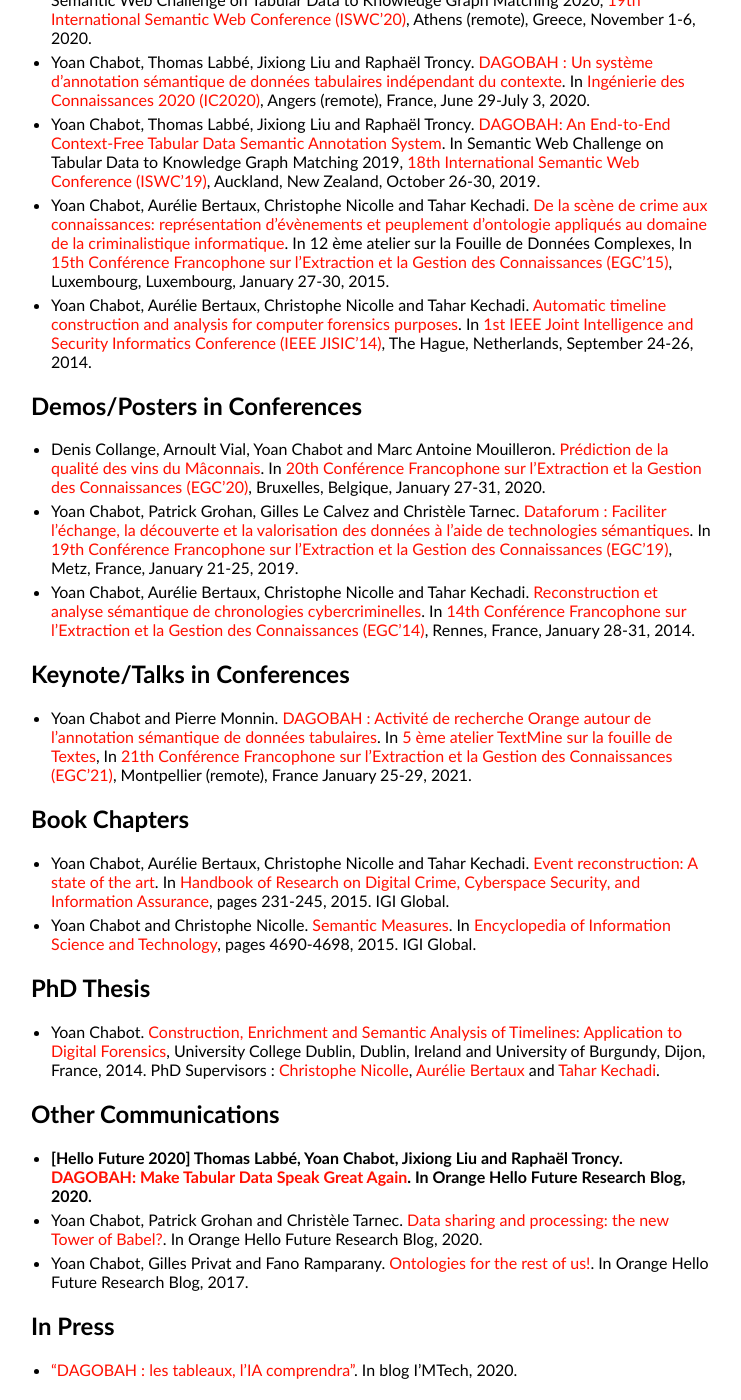
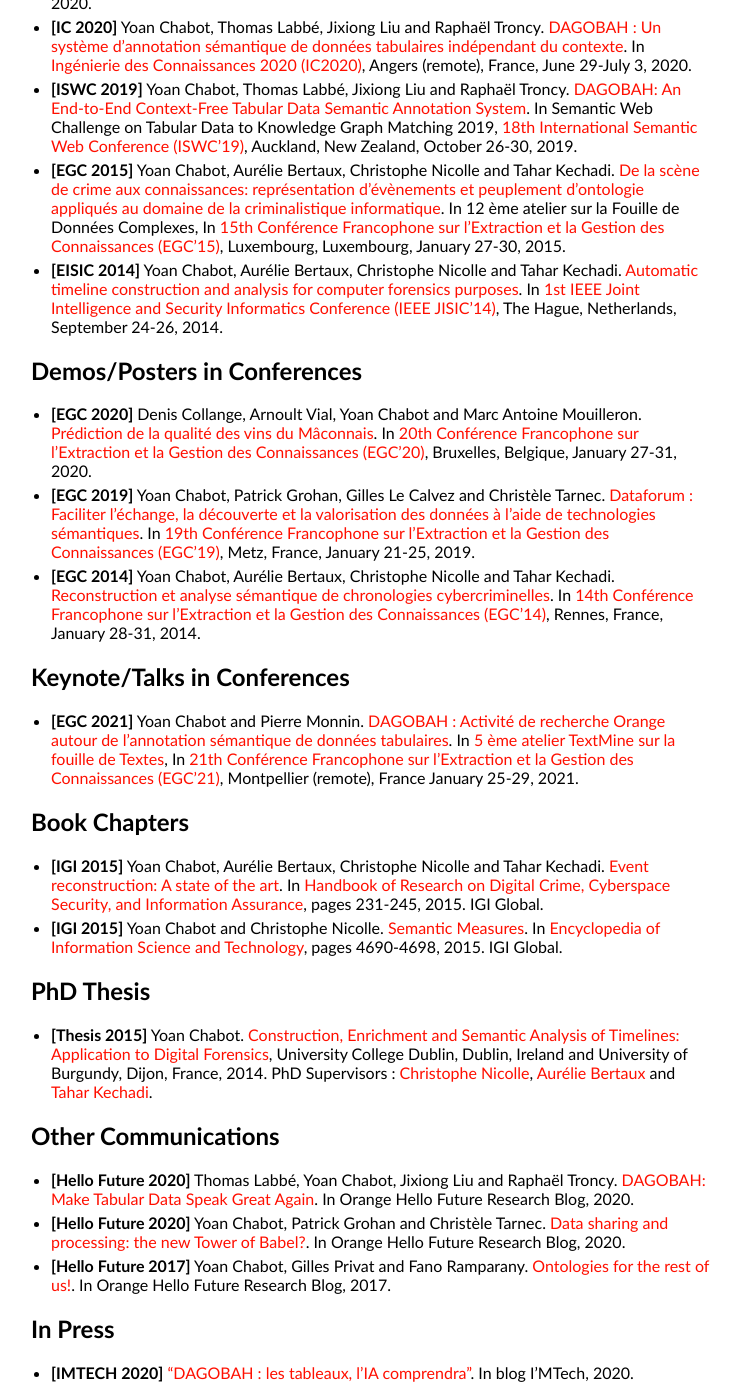
Before and after one commit to yoanchabot/yoanchabot.github.io, a Jekyll site: the page built from publications.md, in a window 1280 px wide and 1400 px high, scrolled down 484 px. Shown: the whole window, without its empty margins (259-1000 px from the left). Built offline with Jekyll 4.4.1, drawn with Linux system fonts in a browser that asks for light colours; some of the changed text lies outside the part shown.

Commit message:
Update publications.md

```diff
--- a/publications.md
+++ b/publications.md
@@ -3,48 +3,46 @@
 title: Publications
 ---
 
-<a href="#hello_future_2020">link hello future 2020</a>
-
 ## Journal Articles
 
 * <b id="digital_investigation_2015">[Digital Investion 2015]</b> Yoan Chabot, Aurélie Bertaux, Christophe Nicolle and Tahar Kechadi. [An ontology-based approach for the reconstruction and analysis of digital incidents timelines](https://github.com/yoanchabot/papers/raw/main/chabot2015a.pdf). In [Digital Investigation](https://www.sciencedirect.com/journal/digital-investigation), 15, pages 83-100, 2015.
-* Yoan Chabot, Aurélie Bertaux, Christophe Nicolle and Tahar Kechadi. [A complete formalized knowledge representation model for advanced digital forensics timeline analysis](https://github.com/yoanchabot/papers/raw/main/chabot2014a.pdf). In [Digital Investigation](https://www.sciencedirect.com/journal/digital-investigation), 11, pages 95-105, 2014.
+* <b id="digital_investigation_2014">[Digital Investion 2014]</b> Yoan Chabot, Aurélie Bertaux, Christophe Nicolle and Tahar Kechadi. [A complete formalized knowledge representation model for advanced digital forensics timeline analysis](https://github.com/yoanchabot/papers/raw/main/chabot2014a.pdf). In [Digital Investigation](https://www.sciencedirect.com/journal/digital-investigation), 11, pages 95-105, 2014.
 
 ## Research Papers in Conferences
-* Viet-Phi Huynh, Jixiong Liu, Yoan Chabot, Thomas Labbé, Pierre Monnin and Raphaël Troncy. [DAGOBAH: Enhanced Scoring Algorithms for Scalable Annotations of Tabular Data](https://github.com/yoanchabot/papers/raw/main/huynh2020a.pdf). In Semantic Web Challenge on Tabular Data to Knowledge Graph Matching 2020, [19th International Semantic Web Conference (ISWC'20)](https://iswc2020.semanticweb.org/), Athens (remote), Greece, November 1-6, 2020.
-* Yoan Chabot, Thomas Labbé, Jixiong Liu and Raphaël Troncy. [DAGOBAH : Un système d'annotation sémantique de données tabulaires indépendant du contexte](https://github.com/yoanchabot/papers/raw/main/chabot2020b.pdf). In [Ingénierie des Connaissances 2020 (IC2020)](http://pfia2020.fr/ic-2020/), Angers (remote), France, June 29-July 3, 2020.
-* Yoan Chabot, Thomas Labbé, Jixiong Liu and Raphaël Troncy. [DAGOBAH: An End-to-End Context-Free Tabular Data Semantic Annotation System](https://github.com/yoanchabot/papers/raw/main/chabot2019a.pdf). In Semantic Web Challenge on Tabular Data to Knowledge Graph Matching 2019, [18th International Semantic Web Conference (ISWC'19)](https://iswc2019.semanticweb.org/), Auckland, New Zealand, October 26-30, 2019.
-* Yoan Chabot, Aurélie Bertaux, Christophe Nicolle and Tahar Kechadi. [De la scène de crime aux connaissances: représentation d’évènements et peuplement d’ontologie appliqués au domaine de la criminalistique informatique](https://github.com/yoanchabot/papers/raw/main/chabot2015c.pdf). In 12 ème atelier sur la Fouille de Données Complexes, In [15th Conférence Francophone sur l'Extraction et la Gestion des Connaissances (EGC'15)](https://www.egc.asso.fr/publications/actes-egc/actes-conference-egc-2015.html), Luxembourg, Luxembourg, January 27-30, 2015.
-* Yoan Chabot, Aurélie Bertaux, Christophe Nicolle and Tahar Kechadi. [Automatic timeline construction and analysis for computer forensics purposes](https://github.com/yoanchabot/papers/raw/main/chabot2014b.pdf). In [1st IEEE Joint Intelligence and Security Informatics Conference (IEEE JISIC'14)](http://www.eisic.eu/eisic2014/), The Hague, Netherlands, September 24-26, 2014.
+* <b id="iswc_2020">[ISWC 2020]</b> Viet-Phi Huynh, Jixiong Liu, Yoan Chabot, Thomas Labbé, Pierre Monnin and Raphaël Troncy. [DAGOBAH: Enhanced Scoring Algorithms for Scalable Annotations of Tabular Data](https://github.com/yoanchabot/papers/raw/main/huynh2020a.pdf). In Semantic Web Challenge on Tabular Data to Knowledge Graph Matching 2020, [19th International Semantic Web Conference (ISWC'20)](https://iswc2020.semanticweb.org/), Athens (remote), Greece, November 1-6, 2020.
+* <b id="ic_2020">[IC 2020]</b> Yoan Chabot, Thomas Labbé, Jixiong Liu and Raphaël Troncy. [DAGOBAH : Un système d'annotation sémantique de données tabulaires indépendant du contexte](https://github.com/yoanchabot/papers/raw/main/chabot2020b.pdf). In [Ingénierie des Connaissances 2020 (IC2020)](http://pfia2020.fr/ic-2020/), Angers (remote), France, June 29-July 3, 2020.
+* <b id="iswc_2019">[ISWC 2019]</b> Yoan Chabot, Thomas Labbé, Jixiong Liu and Raphaël Troncy. [DAGOBAH: An End-to-End Context-Free Tabular Data Semantic Annotation System](https://github.com/yoanchabot/papers/raw/main/chabot2019a.pdf). In Semantic Web Challenge on Tabular Data to Knowledge Graph Matching 2019, [18th International Semantic Web Conference (ISWC'19)](https://iswc2019.semanticweb.org/), Auckland, New Zealand, October 26-30, 2019.
+* <b id="egc_2015">[EGC 2015]</b> Yoan Chabot, Aurélie Bertaux, Christophe Nicolle and Tahar Kechadi. [De la scène de crime aux connaissances: représentation d’évènements et peuplement d’ontologie appliqués au domaine de la criminalistique informatique](https://github.com/yoanchabot/papers/raw/main/chabot2015c.pdf). In 12 ème atelier sur la Fouille de Données Complexes, In [15th Conférence Francophone sur l'Extraction et la Gestion des Connaissances (EGC'15)](https://www.egc.asso.fr/publications/actes-egc/actes-conference-egc-2015.html), Luxembourg, Luxembourg, January 27-30, 2015.
+* <b id="eisic_2014">[EISIC 2014]</b> Yoan Chabot, Aurélie Bertaux, Christophe Nicolle and Tahar Kechadi. [Automatic timeline construction and analysis for computer forensics purposes](https://github.com/yoanchabot/papers/raw/main/chabot2014b.pdf). In [1st IEEE Joint Intelligence and Security Informatics Conference (IEEE JISIC'14)](http://www.eisic.eu/eisic2014/), The Hague, Netherlands, September 24-26, 2014.
 
 ## Demos/Posters in Conferences
 
-* Denis Collange, Arnoult Vial, Yoan Chabot and Marc Antoine Mouilleron. [Prédiction de la qualité des vins du Mâconnais](https://github.com/yoanchabot/papers/raw/main/collange2020c.pdf). In [20th Conférence Francophone sur l'Extraction et la Gestion des Connaissances (EGC'20)](https://egc2020.sciencesconf.org/), Bruxelles, Belgique, January 27-31, 2020.
-* Yoan Chabot, Patrick Grohan, Gilles Le Calvez and Christèle Tarnec. [Dataforum : Faciliter l'échange, la découverte et la valorisation des données à l'aide de technologies sémantiques](https://github.com/yoanchabot/papers/raw/main/chabot2019b.pdf). In [19th Conférence Francophone sur l'Extraction et la Gestion des Connaissances (EGC'19)](https://egc2019.sciencesconf.org/), Metz, France, January 21-25, 2019.
-* Yoan Chabot, Aurélie Bertaux, Christophe Nicolle and Tahar Kechadi. [Reconstruction et analyse sémantique de chronologies cybercriminelles](https://github.com/yoanchabot/papers/raw/main/chabot2014c.pdf). In [14th Conférence Francophone sur l'Extraction et la Gestion des Connaissances (EGC'14)](http://egc2014.irisa.fr/), Rennes, France, January 28-31, 2014.
+* <b id="egc_2020">[EGC 2020]</b> Denis Collange, Arnoult Vial, Yoan Chabot and Marc Antoine Mouilleron. [Prédiction de la qualité des vins du Mâconnais](https://github.com/yoanchabot/papers/raw/main/collange2020c.pdf). In [20th Conférence Francophone sur l'Extraction et la Gestion des Connaissances (EGC'20)](https://egc2020.sciencesconf.org/), Bruxelles, Belgique, January 27-31, 2020.
+* <b id="egc_2019">[EGC 2019]</b> Yoan Chabot, Patrick Grohan, Gilles Le Calvez and Christèle Tarnec. [Dataforum : Faciliter l'échange, la découverte et la valorisation des données à l'aide de technologies sémantiques](https://github.com/yoanchabot/papers/raw/main/chabot2019b.pdf). In [19th Conférence Francophone sur l'Extraction et la Gestion des Connaissances (EGC'19)](https://egc2019.sciencesconf.org/), Metz, France, January 21-25, 2019.
+* <b id="egc_2014">[EGC 2014]</b> Yoan Chabot, Aurélie Bertaux, Christophe Nicolle and Tahar Kechadi. [Reconstruction et analyse sémantique de chronologies cybercriminelles](https://github.com/yoanchabot/papers/raw/main/chabot2014c.pdf). In [14th Conférence Francophone sur l'Extraction et la Gestion des Connaissances (EGC'14)](http://egc2014.irisa.fr/), Rennes, France, January 28-31, 2014.
 
 ## Keynote/Talks in Conferences
 
-* Yoan Chabot and Pierre Monnin. [DAGOBAH : Activité de recherche Orange autour de l'annotation sémantique de données tabulaires](https://github.com/yoanchabot/papers/raw/main/chabot2021a.pdf). In [5 ème atelier TextMine sur la fouille de Textes](http://www.vincentlemaire-labs.fr/TM2021/), In [21th Conférence Francophone sur l'Extraction et la Gestion des Connaissances (EGC'21)](https://egc2021.sciencesconf.org/), Montpellier (remote), France January 25-29, 2021.
+* <b id="egc_2021">[EGC 2021]</b> Yoan Chabot and Pierre Monnin. [DAGOBAH : Activité de recherche Orange autour de l'annotation sémantique de données tabulaires](https://github.com/yoanchabot/papers/raw/main/chabot2021a.pdf). In [5 ème atelier TextMine sur la fouille de Textes](http://www.vincentlemaire-labs.fr/TM2021/), In [21th Conférence Francophone sur l'Extraction et la Gestion des Connaissances (EGC'21)](https://egc2021.sciencesconf.org/), Montpellier (remote), France January 25-29, 2021.
 
 ## Book Chapters
 
-* Yoan Chabot, Aurélie Bertaux, Christophe Nicolle and Tahar Kechadi. [Event reconstruction: A state of the art](https://github.com/yoanchabot/papers/raw/main/chabot2015b.pdf). In [Handbook of Research on Digital Crime, Cyberspace Security, and Information Assurance](https://www.igi-global.com/book/handbook-research-digital-crime-cyberspace/104750), pages 231-245, 2015. IGI Global.
-* Yoan Chabot and Christophe Nicolle. [Semantic Measures](https://github.com/yoanchabot/papers/raw/main/chabot2014d.pdf). In [Encyclopedia of Information Science and Technology](https://www.igi-global.com/book/encyclopedia-information-science-technology-third/76156), pages 4690-4698, 2015. IGI Global.
+* <b id="igi_2015a">[IGI 2015]</b> Yoan Chabot, Aurélie Bertaux, Christophe Nicolle and Tahar Kechadi. [Event reconstruction: A state of the art](https://github.com/yoanchabot/papers/raw/main/chabot2015b.pdf). In [Handbook of Research on Digital Crime, Cyberspace Security, and Information Assurance](https://www.igi-global.com/book/handbook-research-digital-crime-cyberspace/104750), pages 231-245, 2015. IGI Global.
+* <b id="igi_2015b">[IGI 2015]</b> Yoan Chabot and Christophe Nicolle. [Semantic Measures](https://github.com/yoanchabot/papers/raw/main/chabot2014d.pdf). In [Encyclopedia of Information Science and Technology](https://www.igi-global.com/book/encyclopedia-information-science-technology-third/76156), pages 4690-4698, 2015. IGI Global.
 
 ## PhD Thesis
 
-* Yoan Chabot. [Construction, Enrichment and Semantic Analysis of Timelines: Application to Digital Forensics](https://github.com/yoanchabot/papers/raw/main/chabot2015d.pdf), University College Dublin, Dublin, Ireland and University of Burgundy, Dijon, France, 2014. PhD Supervisors : [Christophe Nicolle](https://scholar.google.fr/citations?user=sIwxy6IAAAAJ&hl=fr), [Aurélie Bertaux](https://scholar.google.fr/citations?hl=fr&user=virzKdYAAAAJ) and [Tahar Kechadi](https://people.ucd.ie/tahar.kechadi).
+* <b id="thesis_2015">[Thesis 2015]</b> Yoan Chabot. [Construction, Enrichment and Semantic Analysis of Timelines: Application to Digital Forensics](https://github.com/yoanchabot/papers/raw/main/chabot2015d.pdf), University College Dublin, Dublin, Ireland and University of Burgundy, Dijon, France, 2014. PhD Supervisors : [Christophe Nicolle](https://scholar.google.fr/citations?user=sIwxy6IAAAAJ&hl=fr), [Aurélie Bertaux](https://scholar.google.fr/citations?hl=fr&user=virzKdYAAAAJ) and [Tahar Kechadi](https://people.ucd.ie/tahar.kechadi).
 
 ## Other Communications
 
-* <b id="hello_future_2020">[Hello Future 2020] Thomas Labbé, Yoan Chabot, Jixiong Liu and Raphaël Troncy. [DAGOBAH: Make Tabular Data Speak Great Again](https://hellofuture.orange.com/en/dagobah-make-tabular-data-speak-great-again/). In Orange Hello Future Research Blog, 2020.
-* Yoan Chabot, Patrick Grohan and Christèle Tarnec. [Data sharing and processing: the new Tower of Babel?](https://hellofuture.orange.com/en/data-sharing-and-processing-the-new-tower-of-babel/). In Orange Hello Future Research Blog, 2020.
-* Yoan Chabot, Gilles Privat and Fano Ramparany. [Ontologies for the rest of us!](https://hellofuture.orange.com/en/ontologies-for-the-rest-of-us/). In Orange Hello Future Research Blog, 2017.
+* <b id="hello_future_2020a">[Hello Future 2020]</b> Thomas Labbé, Yoan Chabot, Jixiong Liu and Raphaël Troncy. [DAGOBAH: Make Tabular Data Speak Great Again](https://hellofuture.orange.com/en/dagobah-make-tabular-data-speak-great-again/). In Orange Hello Future Research Blog, 2020.
+* <b id="hello_future_2020b">[Hello Future 2020]</b> Yoan Chabot, Patrick Grohan and Christèle Tarnec. [Data sharing and processing: the new Tower of Babel?](https://hellofuture.orange.com/en/data-sharing-and-processing-the-new-tower-of-babel/). In Orange Hello Future Research Blog, 2020.
+* <b id="hello_future_2017">[Hello Future 2017]</b> Yoan Chabot, Gilles Privat and Fano Ramparany. [Ontologies for the rest of us!](https://hellofuture.orange.com/en/ontologies-for-the-rest-of-us/). In Orange Hello Future Research Blog, 2017.
 
 ## In Press
 
-* ["DAGOBAH : les tableaux, l'IA comprendra"](https://blogrecherche.wp.imt.fr/2020/06/22/dagobah-les-tableaux-lia-comprendra/). In blog I'MTech, 2020.
+* <b id="imtech_2020">[IMTECH 2020]</b> ["DAGOBAH : les tableaux, l'IA comprendra"](https://blogrecherche.wp.imt.fr/2020/06/22/dagobah-les-tableaux-lia-comprendra/). In blog I'MTech, 2020.
 
 
 
```
